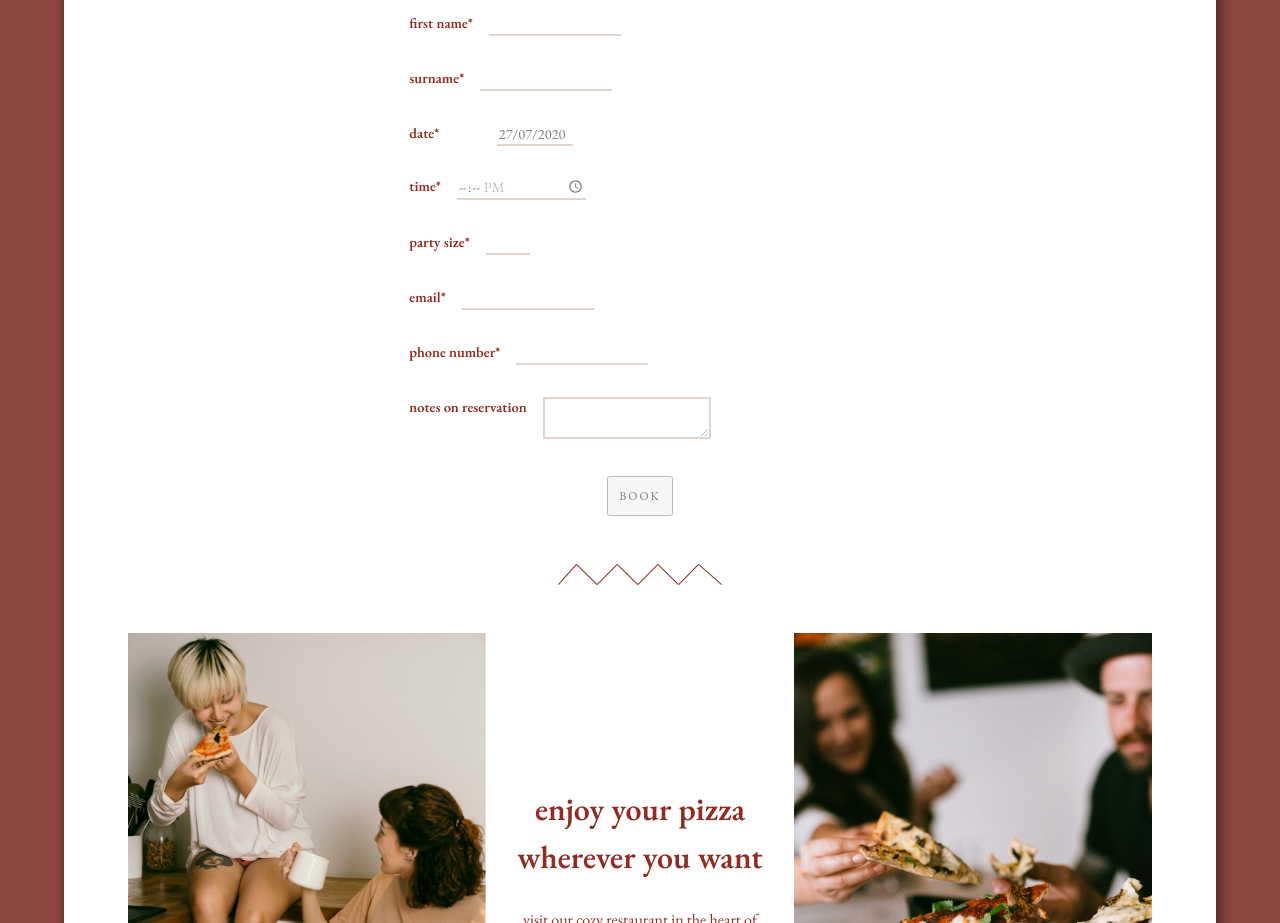
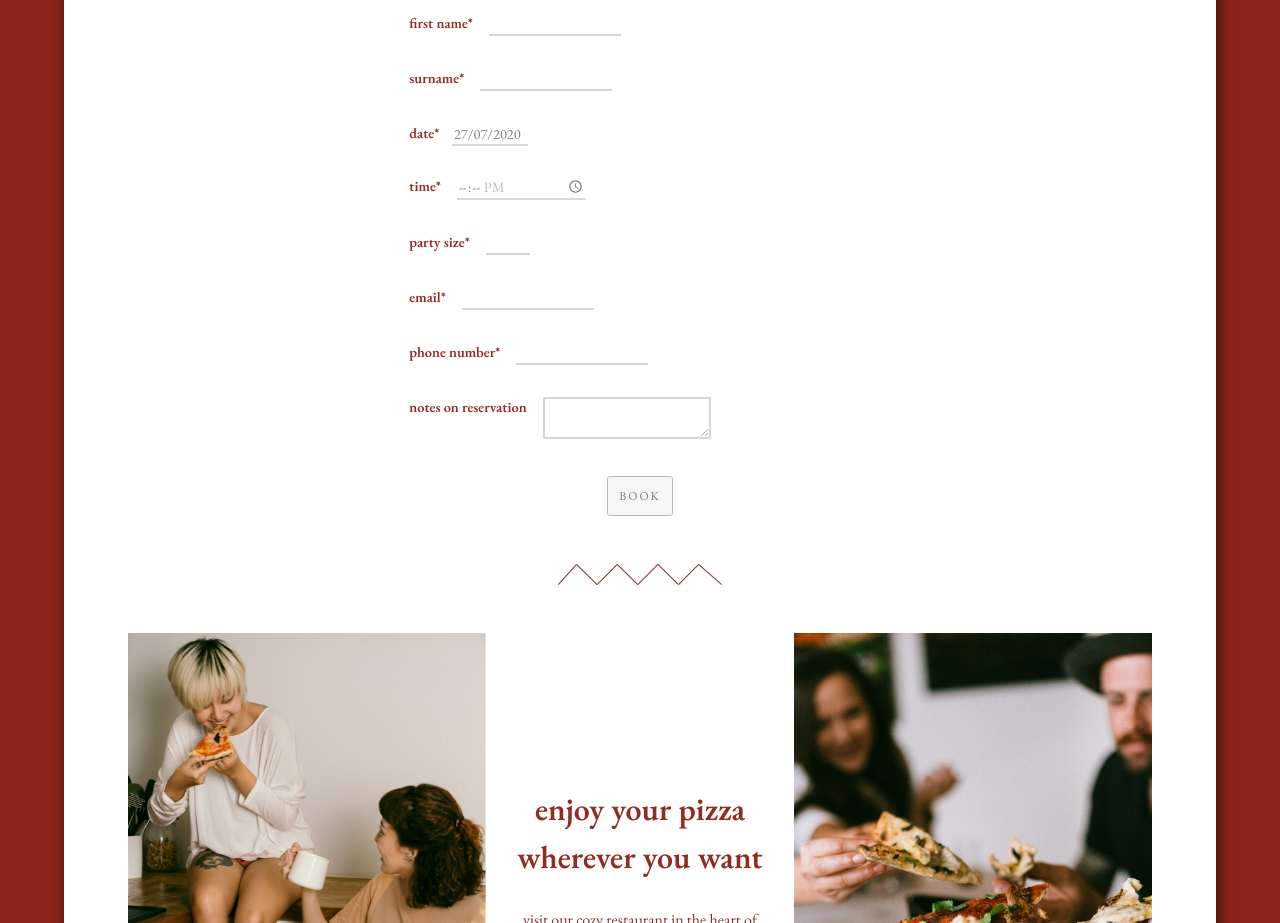
Before and after one commit to clakika/restaurant-website, a React (Create React App) app in the folder restaurant-website/: page / in a window 1280 px wide. Shown: the part 940-1863 px from the top of the page. Built offline with nearby package versions, Linux system fonts and the light colour scheme.

Commit message:
fixes background

```diff
--- a/restaurant-website/package.json
+++ b/restaurant-website/package.json
@@ -18,9 +18,9 @@
     "react-scroll": "^1.8.0"
   },
   "scripts": {
-    "start": "react-scripts start",
     "predeploy": "npm run build",
     "deploy": "gh-pages -d build",
+    "start": "react-scripts start",
     "build": "react-scripts build",
     "test": "react-scripts test --env=jsdom",
     "eject": "react-scripts eject"
--- a/restaurant-website/src/components/Form/Form.css
+++ b/restaurant-website/src/components/Form/Form.css
@@ -177,16 +177,22 @@ input {
     transform: translateY(0rem);
 }
 
+@media only screen and (min-width: 1200px) {
+    .InputDate {
+        margin-left: -8rem;
+    }
+}
+
 @media only screen and (max-width: 1200px) {
     .InputDate {
-        margin-left: -5.2rem;
+        margin-left: -8rem;
     }
 }
 
 @media only screen and (max-width: 1000px) {
 
     .InputDate {
-        margin-left: -5.2rem;
+        margin-left: -8rem;
     }
 }
 
--- a/restaurant-website/src/index.css
+++ b/restaurant-website/src/index.css
@@ -2,7 +2,7 @@ body {
   margin: 0;
   padding: 0;
   font-family: 'EB Garamond', serif;
-  background-color: rgb(141, 71, 65);
+  background-color: rgb(139, 36, 27);
 }
 
 body, html {
```
